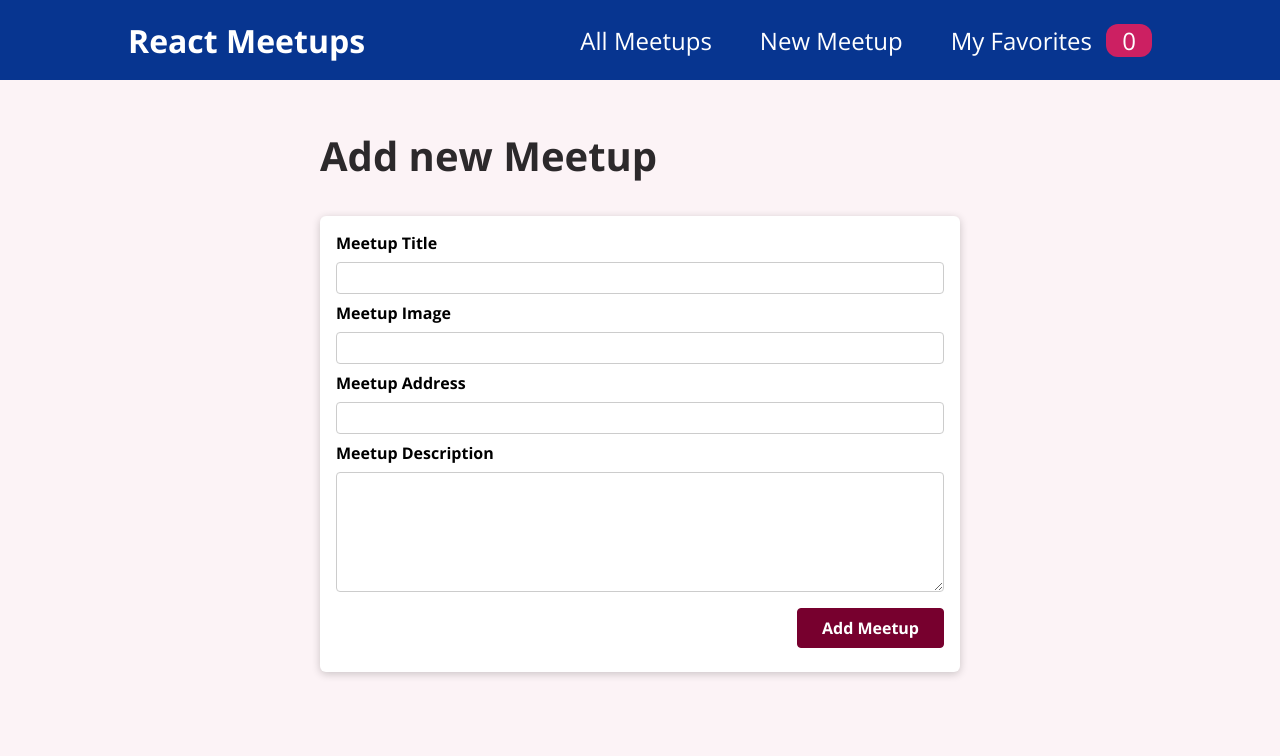
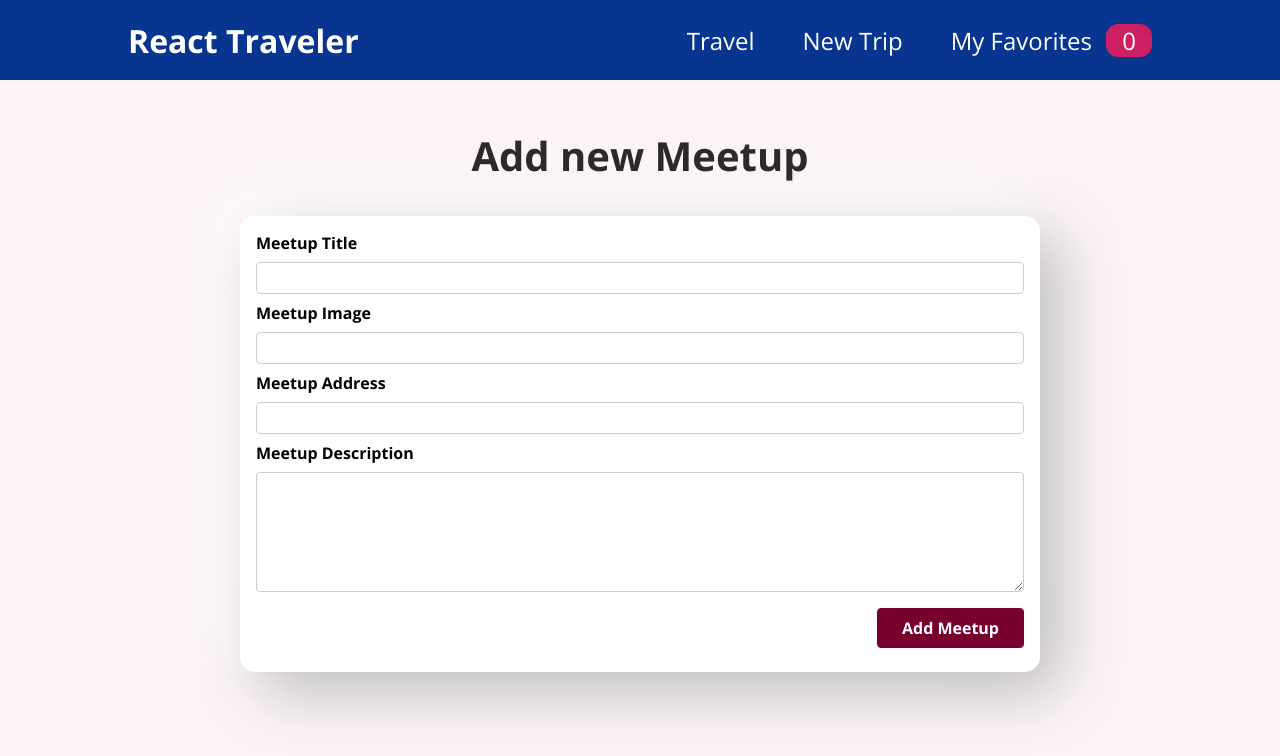
Before and after one commit to Dang3rZone/Meetups-React, a React (Create React App) app: page /new-meetup in a window 1280 px wide. Shown: the top 756 px of the page. Built offline with nearby package versions, Linux system fonts and the light colour scheme.

Commit message:
some styling changes

```diff
--- a/src/components/layout/Layout.module.css
+++ b/src/components/layout/Layout.module.css
@@ -1,5 +1,9 @@
 .main {
   margin: 3rem auto;
   width: 90%;
-  max-width: 40rem;
+  max-width: 50rem;
+  grid-template-columns: 100px 50px 100px;
+  grid-template-rows: 80px auto 80px;
+  column-gap: 10px;
+  row-gap: 15px;
 }
--- a/src/components/layout/MainNavigation.js
+++ b/src/components/layout/MainNavigation.js
@@ -8,14 +8,14 @@ function MainNavigation() {
   const favoritesCtx = useContext(FavoritesContext);
   return (
     <header className={classes.header}>
-      <div className={classes.logo}>React Meetups</div>
+      <div className={classes.logo}>React Traveler</div>
       <nav>
         <ul>
           <li>
-            <Link to="/">All Meetups</Link>
+            <Link to="/">Travel</Link>
           </li>
           <li>
-            <Link to="/new-meetup">New Meetup</Link>
+            <Link to="/new-meetup">New Trip</Link>
           </li>
           <li>
             <Link to="/favorites">
--- a/src/components/meetups/MeetupItem.module.css
+++ b/src/components/meetups/MeetupItem.module.css
@@ -1,5 +1,7 @@
 .item {
   margin: 1rem 0;
+  box-shadow: rgb(223, 222, 222) 0px 0px 6px 1px inset;
+  background-color: rgba(233, 233, 233, 0.25);
 }
 
 .image {
@@ -47,3 +49,7 @@
   background-color: transparent;
   color: #35b510;
 }
+
+h1 {
+  text-align: center;
+}
--- a/src/components/ui/Card.module.css
+++ b/src/components/ui/Card.module.css
@@ -1,5 +1,8 @@
 .card {
   background-color: white;
-  border-radius: 6px;
-  box-shadow: 0 2px 8px rgba(0, 0, 0, 0.2);
+  border-radius: 15px;
+  box-shadow: rgb(223, 222, 222) 0px 0px 6px 1px inset;
+
+  background-color: white;
+  box-shadow: 20px 20px 60px #bebebe, -20px -20px 60px #ffffff;
 }
--- a/src/pages/AllMeetups.js
+++ b/src/pages/AllMeetups.js
@@ -36,7 +36,9 @@ function AllMeetupsPage() {
   }
   return (
     <div>
-      <h1>All Meetups Page</h1>
+      <h1>
+        World's Best Places to <strong>Visit</strong>!
+      </h1>
       <MeetupList meetups={loadedMeetups} />
     </div>
   );
```
